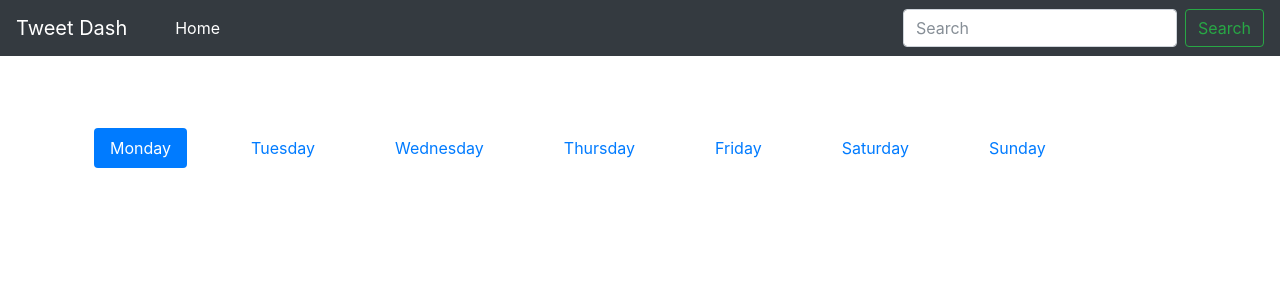
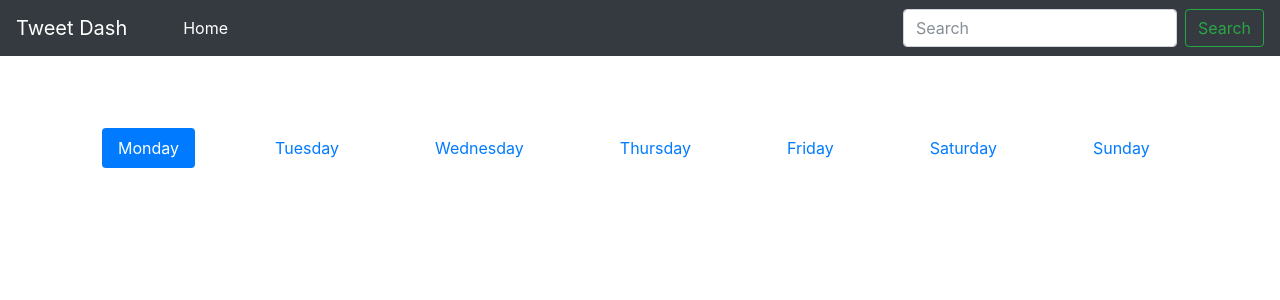
Before and after one commit to reevesrs24/tweet_dash, a Django app: page / in a window 1280 px wide. Shown: the top 300 px of the page. Run offline with Django 3.2, Linux system fonts and the light colour scheme; data that the repository does not hold is empty; some libraries are stand-ins or nearby versions.

Commit message:
changed tabs padding

```diff
--- a/tweet_dash/tweet_dash/templates/index.html
+++ b/tweet_dash/tweet_dash/templates/index.html
@@ -17,8 +17,8 @@
     <link href="jumbotron.css" rel="stylesheet">
     <style>
         li {
-        margin-left : 1.5em;
-        margin-right : 1.5em;
+        margin-left : 2em;
+        margin-right : 2em;
     }
     </style>
   </head>
```
